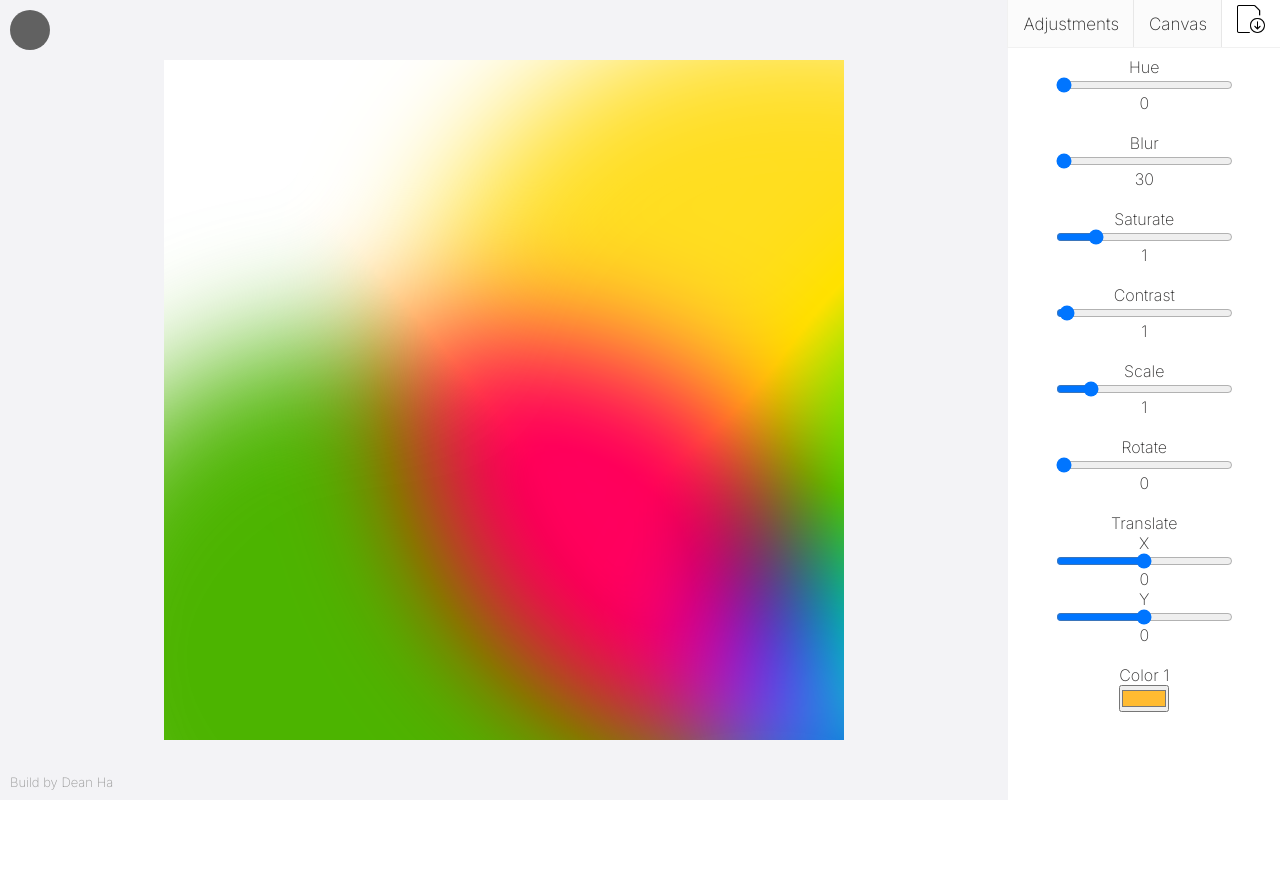
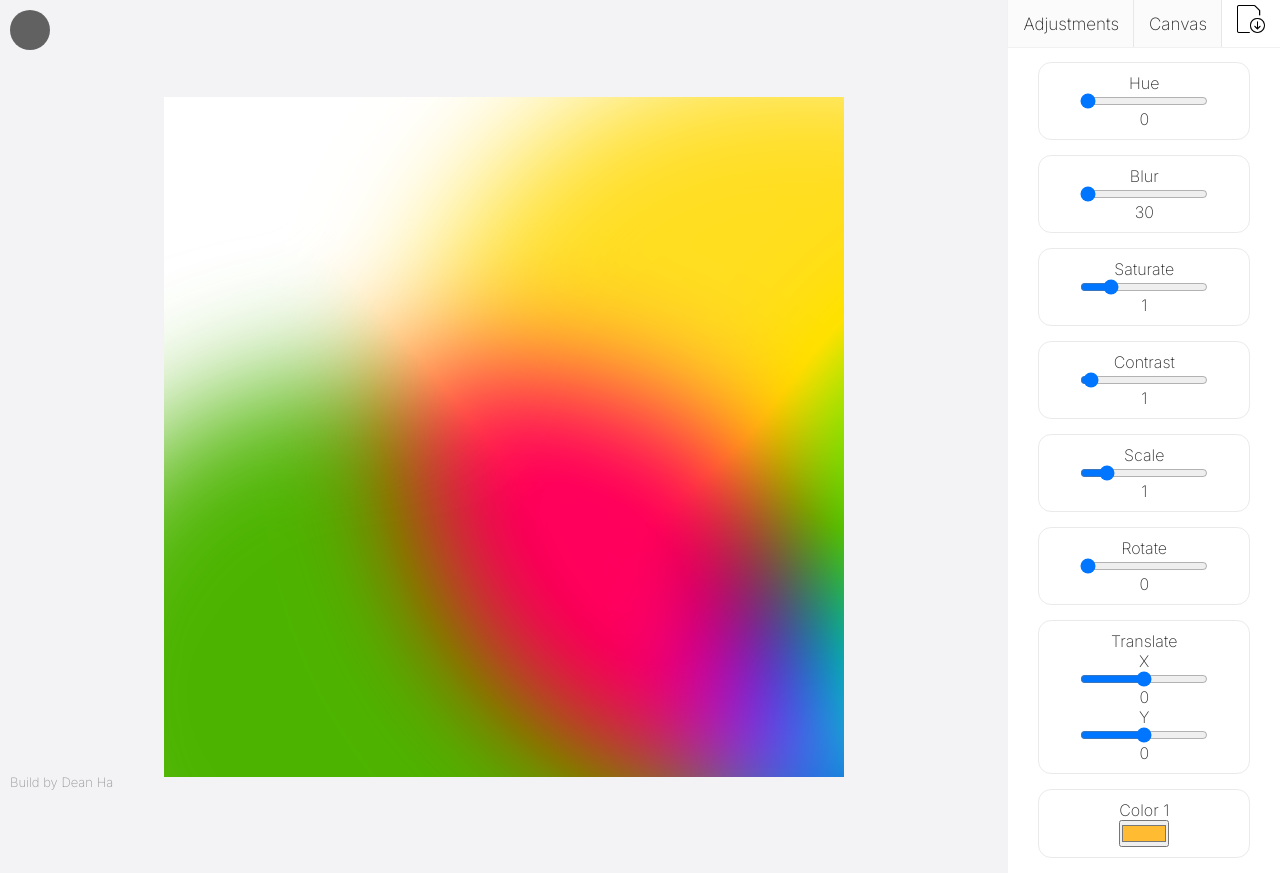
Before and after one commit to deanha-com/100DaysOfCode, a plain HTML site: page gradient-image-maker/index.html in a window 1280 px wide. Before the commit the page ends 800 px from the top, so only its background shows below. Drawn offline with nearby package versions, Linux system fonts and the light colour scheme; grey boxes are pictures that could not be loaded.

Commit message:
minor css update

```diff
--- a/gradient-image-maker/style.css
+++ b/gradient-image-maker/style.css
@@ -155,7 +155,7 @@ h1 {
 }
 
 .shadow {
-  box-shadow: 5px 30px 80px rgba(179, 179, 179, 0.35);
+ box-shadow: rgba(0, 0, 0, 0.08) 0px 4px 12px;
 }
 
 .controls {
@@ -164,6 +164,9 @@ h1 {
   align-items: center;
   flex-wrap: wrap;
   padding: 10px 25px;
+  border: 1px solid #70707026;
+  margin: 15px 30px;
+  border-radius: 13px;
 }
 
 input.slider {
```
